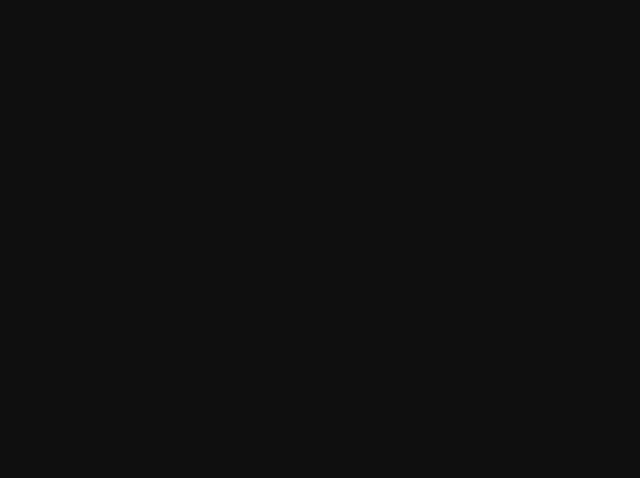
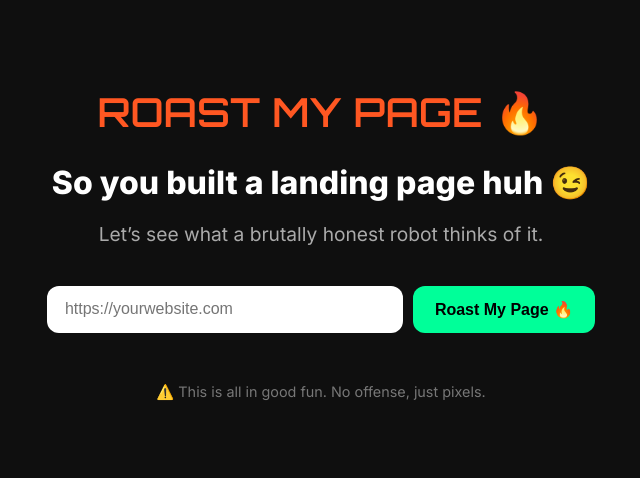
Before and after one commit to aishwaryac808/roastmypage, a plain HTML site: page public/index.html in a window 1280 px wide. Shown: the whole page, without its empty margins (319-959 px from the left). Drawn offline with Linux system fonts and the light colour scheme.

Commit message:
Update index.html

```diff
--- a/public/index.html
+++ b/public/index.html
@@ -1,3 +1,13 @@
+<!DOCTYPE html>
+<html lang="en">
+  <head>
+    <meta charset="UTF-8" />
+    <meta name="viewport" content="width=device-width, initial-scale=1.0" />
+    <title>Roast My Page</title>
+
+    <!-- Fonts -->
+    <link href="https://fonts.googleapis.com/css2?family=Inter:wght@400;600;800&family=Orbitron:wght@600&display=swap" rel="stylesheet" />
+
     <style>
       body {
         margin: 0;
@@ -69,3 +79,25 @@
         margin-right: auto;
       }
     </style>
+  </head>
+
+  <body>
+    <h1 class="hero-title">ROAST MY PAGE 🔥</h1>
+
+    <div class="hero-text">
+      <h2>So you built a landing page huh 😉</h2>
+      <p>Let’s see what a brutally honest robot thinks of it.</p>
+    </div>
+
+    <div class="form-area">
+      <input type="text" id="urlInput" placeholder="https://yourwebsite.com" />
+      <button onclick="roastPage()">Roast My Page 🔥</button>
+    </div>
+
+    <div id="output"></div>
+
+    <p class="disclaimer">⚠️ This is all in good fun. No offense, just pixels.</p>
+
+    <script src="script.js"></script>
+  </body>
+</html>
```
Lines whose indentation alone changed are shown as unchanged.
